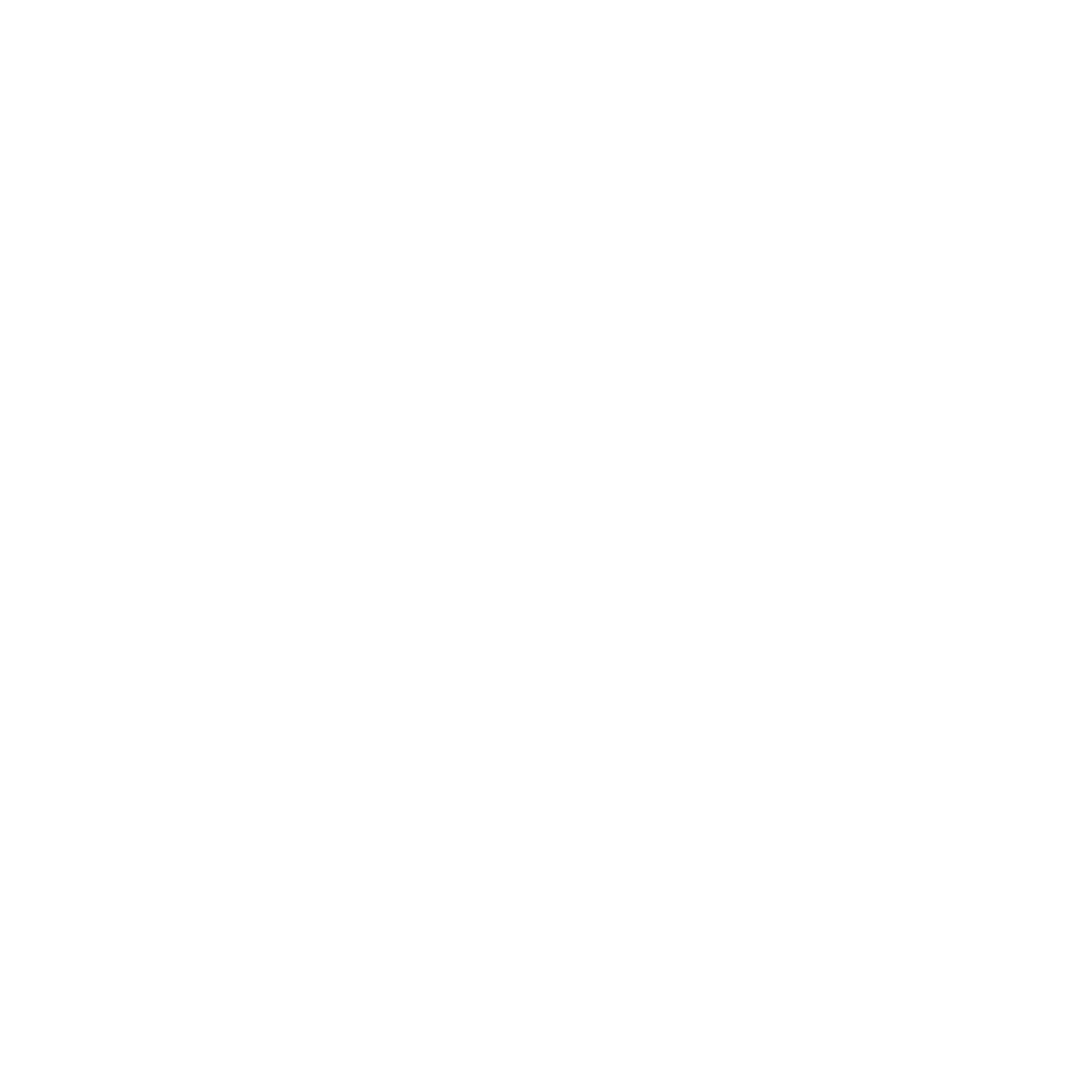
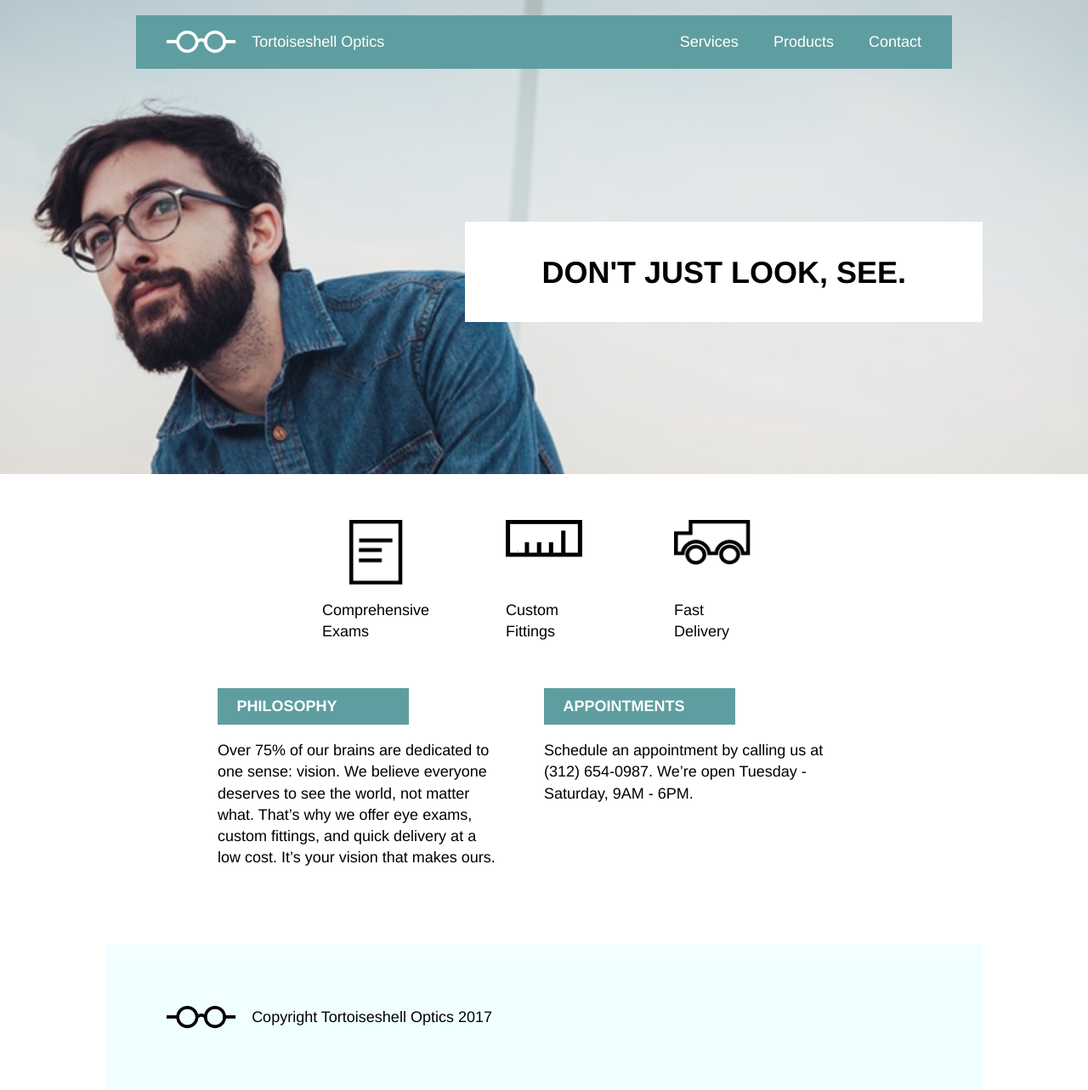
Before and after one commit to KevinBehlmaier/tortoiseshellOptics, a plain HTML site: page index.html in a window 1280 px wide. Shown: the whole page at 85% size. Before the commit the page ends 800 px from the top, so only its background shows below. Drawn offline with Linux system fonts and the light colour scheme.

Commit message:
Adds completion to project

```diff
--- a/index.html
+++ b/index.html
@@ -7,6 +7,65 @@
     <link href="./resources/css/style.css" type="text/css" rel="stylesheet">
   </head>
   <body>
-
+    <!--Header-->
+    <header>
+      <nav class="container">
+        <div>
+          <img src="./resources/images/logo-white.png">
+          <span>Tortoiseshell Optics</span>
+        </div>
+        <div class="menu">
+          <ul>
+            <li>Services</li>
+            <li>Products</li>
+            <li>Contact</li>
+          </ul>
+          <ul class="truncated-menu">
+            <li>Menu</li>
+          </ul>
+        </div>
+      </nav>
+      <div class="flex container">
+        <div class="banner">
+          <h1>DON'T JUST LOOK, SEE.</h1>
+        </div>
+      </div>
+    </header>
+    <!--Supporting Section-->
+    <section class="supporting">
+      <!--Service Section-->
+      <div class="service">
+        <img src="./resources/images/paper.png" class="paper">
+        <div>Comprehensive Exams</div>
+      </div>
+      <div class="service">
+        <img src="./resources/images/ruler.png">
+        <div>Custom Fittings</div>
+      </div>
+      <div class="service">
+        <img src="./resources/images/truck.png">
+        <div>Fast Delivery</div>
+      </div>
+    </section>
+    <!--Info Section-->
+    <section class="supporting container">
+      <div class="info">
+        <div class="title">PHILOSOPHY</div>
+        <p>
+          Over 75% of our brains are dedicated to one sense: vision. We believe everyone deserves to see the world, not matter what. That’s why we offer eye exams, custom fittings, and quick delivery at a low cost. It’s your vision that makes ours.
+        </p>
+      </div>
+      <div class="info">
+        <div class="title">APPOINTMENTS</div>
+        <p>
+          Schedule an appointment by calling us at (312) 654-0987. We’re open Tuesday - Saturday, 9AM - 6PM.
+        </p>
+      </div>
+    </section>
+    <!--Footer-->
+    <footer class="container">
+      <img src="./resources/images/logo-black.png">
+      <div>Copyright Tortoiseshell Optics 2017</div>
+    </footer>
   </body>
 </html>
--- a/resources/css/style.css
+++ b/resources/css/style.css
@@ -0,0 +1,173 @@
+html {
+  font-family: Helvetica, sans-serif;
+  font-size: 18px;
+  background-color: white
+}
+
+body {
+  line-height: 1.4rem;
+}
+
+@media only screen and (max-width: 1024px) {
+  header {
+    padding-top: 0;
+    height: 22rem;
+  }
+}
+
+header {
+  background: url(../images/bg.png) no-repeat center center;
+  background-repeat: no-repeat;
+  background-position: center;
+  background-size: cover;
+  padding-top: 1rem;
+  height: 30rem;
+}
+
+@media only screen and (max-width: 1024px) {
+  nav.container {
+    max-width: 100%;
+  }
+}
+
+.container {
+  max-width: 960px;
+  margin: auto;
+}
+
+nav {
+  padding: 1rem 0;
+  background-color: cadetblue;
+  color: white;
+  display: flex;
+  align-items: center;
+  justify-content: space-between;
+}
+
+nav div {
+  display: flex;
+  align-items: center;
+}
+
+nav img {
+  height: 1.5rem;
+  margin-left: 2rem;
+  margin-right: 1rem;
+}
+
+@media only screen and (max-width: 700px) {
+  .menu ul {
+    display: none;
+  }
+}
+
+ul {
+  margin-right: 1rem;
+}
+
+ul li {
+  display: inline;
+  padding: 0 1rem;
+}
+
+@media only screen and (max-width: 700px) {
+  .menu ul.truncated-menu {
+    display: block;
+  }
+}
+
+.truncated-menu {
+  display: none;
+}
+
+header .flex {
+  justify-content: flex-end;
+}
+
+.flex {
+  display: flex;
+}
+
+@media only screen and (max-width: 1024px) {
+  .banner {
+    padding: 0.75rem 4rem;
+    margin-top: 5rem;
+    margin-right: 2rem;
+  }
+}
+
+.banner {
+  background-color: white;
+  padding: 0.75rem 5rem;
+  display: inline-block;
+  margin-top: 10rem;
+  margin-right: -2rem;
+  line-height: 2.4rem;
+}
+
+@media only screen and (max-width: 1024px) {
+  .banner h1 {
+    font-size: 1.33rem;
+  }
+}
+
+h1 {
+  font-size: 2rem;
+  font-weight: bold;
+  margin: .67em 0;
+}
+
+.supporting {
+  display: flex;
+  justify-content: center;
+}
+
+.service {
+  display: flex;
+  flex-direction: column;
+  justify-content: space-between;
+  align-items: center;
+  margin: 3rem;
+  width: 5rem;
+  height: 8rem;
+}
+
+.service img.paper {
+  width: 3.5rem;
+}
+
+.service img {
+  width: 5rem;
+  margin-bottom: 1rem;
+}
+
+.info {
+  width: 35%;
+  margin-right: 5%;
+  margin-bottom: 4rem;
+}
+
+.title {
+  background-color: cadetblue;
+  padding: 0.5rem 1.25rem;
+  font-weight: bold;
+  color: white;
+  max-width: 10rem;
+}
+
+.info p {
+  padding: 1rem 0;
+}
+
+footer {
+  background-color: azure;
+  padding: 4rem 2rem;
+  display: flex;
+  align-items: center;
+}
+
+footer img {
+  height: 1.5rem;
+  margin-left: 2rem;
+  margin-right: 1rem;
+}
```
